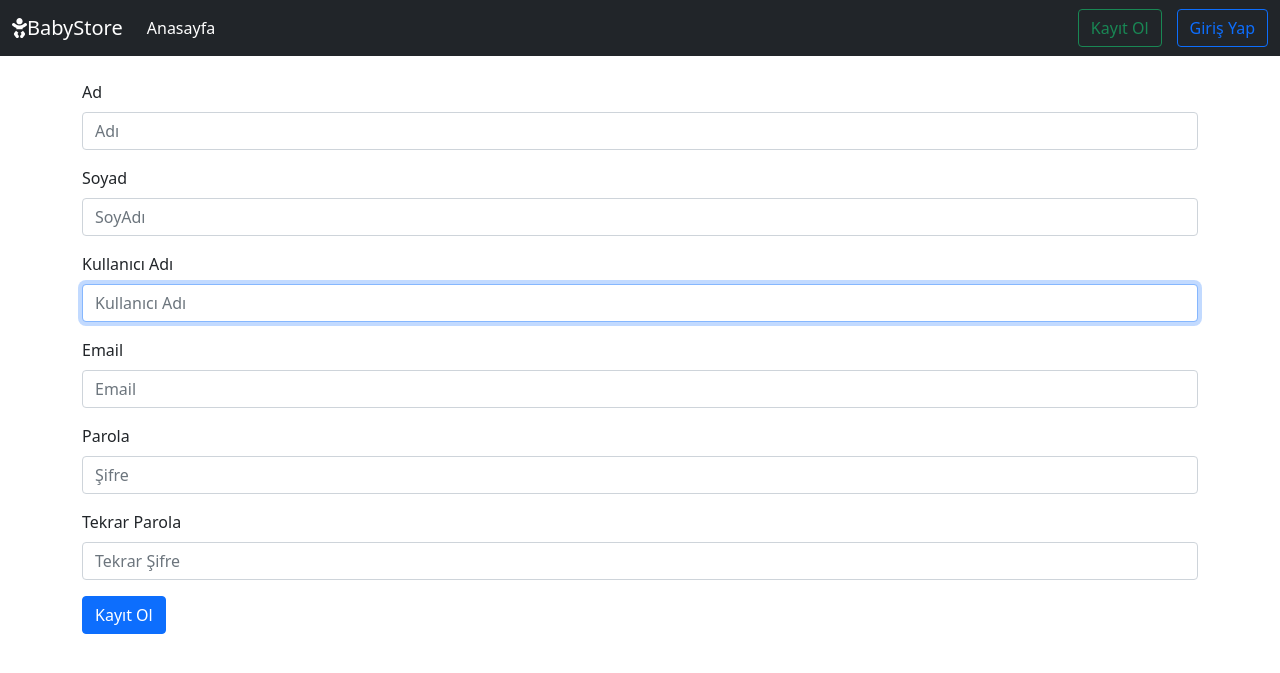
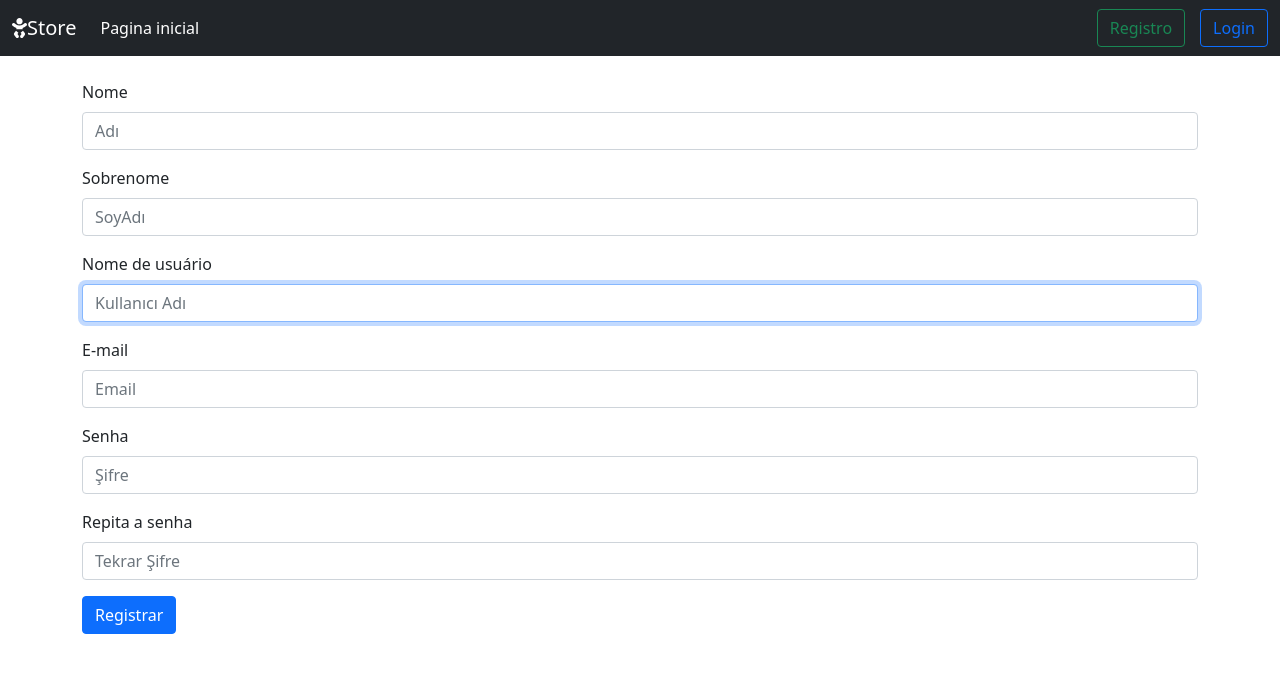
Before and after one commit to matheus-nicolay/django-ecommerce-devops, a Django app: page /users/register/ in a window 1280 px wide. Shown: the top 673 px of the page. Run offline with Django 4.2, Linux system fonts and the light colour scheme; parts of the project's set-up code (start-up, migrations or seed data) failed here and were passed over.

Commit message:
Traduzido HTML e alterado rotas

```diff
--- a/django-ecommerce/babyshop_app/templates/login.html
+++ b/django-ecommerce/babyshop_app/templates/login.html
@@ -21,7 +21,7 @@
       {{form.password}}
     </div>
 
-    <input type="submit" value="Giriş Yap" class="btn btn-primary">
+    <input type="submit" value="Login" class="btn btn-primary">
     </div>
   </form>
   {% endblock %}
--- a/django-ecommerce/babyshop_app/templates/partoftemp/_dashboard.html
+++ b/django-ecommerce/babyshop_app/templates/partoftemp/_dashboard.html
@@ -12,19 +12,19 @@
     </style>
     <link href="https://cdn.jsdelivr.net/npm/bootstrap@5.1.3/dist/css/bootstrap.min.css" rel="stylesheet" integrity="sha384-1BmE4kWBq78iYhFldvKuhfTAU6auU8tT94WrHftjDbrCEXSU1oBoqyl2QvZ6jIW3" crossorigin="anonymous">
     <script src="https://use.fontawesome.com/releases/v5.15.4/js/all.js" data-auto-replace-svg></script>
-    <title>Anasayfa</title>
+    <title>Pagina inicial</title>
 </head>
 <body>
       <nav class="navbar navbar-expand-lg navbar-dark bg-dark">
         <div class="container-fluid">
-          <a class="navbar-brand" href="http://127.0.0.1:8000/"><i class="fas fa-baby mr-3"></i>BabyStore</a>
+          <a class="navbar-brand" href="/"><i class="fas fa-baby mr-3"></i>Store</a>
           <button class="navbar-toggler" type="button" data-bs-toggle="collapse" data-bs-target="#navbarSupportedContent" aria-controls="navbarSupportedContent" aria-expanded="false" aria-label="Toggle navigation">
             <span class="navbar-toggler-icon"></span>
           </button>
           <div class="collapse navbar-collapse" id="navbarSupportedContent">
             <ul class="navbar-nav me-auto mb-2 mb-lg-0">
               <li class="nav-item">
-                <a class="nav-link active" aria-current="page" href="http://127.0.0.1:8000/">Anasayfa</a>
+                <a class="nav-link active" aria-current="page" href="/">Pagina inicial</a>
               </li>
             </ul>
             {% if user.is_authenticated %}
@@ -32,7 +32,7 @@
               <a class="btn btn-secondary btn-space" href="#" type="submit">{{user.username}}</a>
 
 
-              <a class="btn btn-danger" href="javascript:{document.getElementById('logout').submit()}">Çıkış Yap</a>
+              <a class="btn btn-danger" href="javascript:{document.getElementById('logout').submit()}">Sair</a>
                         <form action="{% url 'logout' %}" method="POST" id="logout">
                             {% csrf_token %}
                             <input type="hidden">
@@ -40,8 +40,8 @@
               {% else %}
               {{user.username}}
 
-              <a class="btn btn-outline-success btn-space" href="http://127.0.0.1:8000/users/register" type="submit">Kayıt Ol</a>
-              <a class="btn btn-outline-primary" href="http://127.0.0.1:8000/users/login" type="submit">Giriş Yap</a>
+              <a class="btn btn-outline-success btn-space" href="/users/register" type="submit">Registro</a>
+              <a class="btn btn-outline-primary" href="/users/login" type="submit">Login</a>
 
             {% endif %}
           </div>
--- a/django-ecommerce/babyshop_app/templates/product.html
+++ b/django-ecommerce/babyshop_app/templates/product.html
@@ -7,7 +7,7 @@
           <h3 class="mb-0">{{product.name}}</h3>
           <div class="mb-1 text-muted">{{product.price}} &#8378;</div>
           <p class="card-text mb-auto">{{product.description}}</p>
-          <div class="btn btn-primary btn-center">Satın Al</div>
+          <div class="btn btn-primary btn-center">Comprar</div>
         </div>
         <div class="col-auto d-none d-lg-block">
           <img src="{{product.image.url}}"  width="400" height="400" alt="">
@@ -23,7 +23,7 @@
           <h5 class="card-title"><a href="{% url 'product_detail' product.category.slug product.id %}">{{product.name}}</a></h5>
           <div class="mb-1 text-muted">{{product.price}} &#8378;</div>
           <p class="card-text">{{product.description | truncatechars:80}}</p>
-          <a href="{% url 'product_detail' product.category.slug product.id %}" class="btn btn-primary">Detayına Git</a>
+          <a href="{% url 'product_detail' product.category.slug product.id %}" class="btn btn-primary">Detalhes</a>
         </div>
       </div>
       {% endfor %}
--- a/django-ecommerce/babyshop_app/templates/products.html
+++ b/django-ecommerce/babyshop_app/templates/products.html
@@ -3,8 +3,8 @@
       <div class="row ml-2 mt-3">
         <div class="col-2">
           <div class="list-group">
-            <a href="http://127.0.0.1:8000/" class="list-group-item list-group-item-action active" aria-current="true">
-              Kategoriler
+            <a href="/" class="list-group-item list-group-item-action active" aria-current="true">
+              Categoria
             </a>
             {% for category in categories %}
             <a href="{% url 'products_by_category' category.slug %}" class="list-group-item list-group-item-action">{{category.name}}</a>
--- a/django-ecommerce/babyshop_app/templates/register.html
+++ b/django-ecommerce/babyshop_app/templates/register.html
@@ -5,31 +5,31 @@
     {% csrf_token %}
     <div class="container content-center mt-4">
     <div class="mb-3">
-      <label class="form-label">Ad</label>
+      <label class="form-label">Nome</label>
       {{form.first_name}}
     </div>
     <div class="mb-3">
-      <label  class="form-label">Soyad</label>
+      <label  class="form-label">Sobrenome</label>
       {{form.last_name}}
     </div>
     <div class="mb-3">
-        <label  class="form-label">Kullanıcı Adı</label>
+        <label  class="form-label">Nome de usuário</label>
         {{form.username}}
     </div>
     <div class="mb-3">
-        <label  class="form-label">Email</label>
+        <label  class="form-label">E-mail</label>
         {{form.email}}
     </div>
     <div class="mb-3">
-        <label  class="form-label">Parola</label>
+        <label  class="form-label">Senha</label>
         {{form.password1}}
     </div>
     <div class="mb-3">
-        <label  class="form-label">Tekrar Parola</label>
+        <label  class="form-label">Repita a senha</label>
         {{form.password2}}
     </div>
 
-    <input type="submit" value="Kayıt Ol" class="btn btn-primary">
+    <input type="submit" value="Registrar" class="btn btn-primary">
     </div>
   </form>
 {% endblock %}
```
